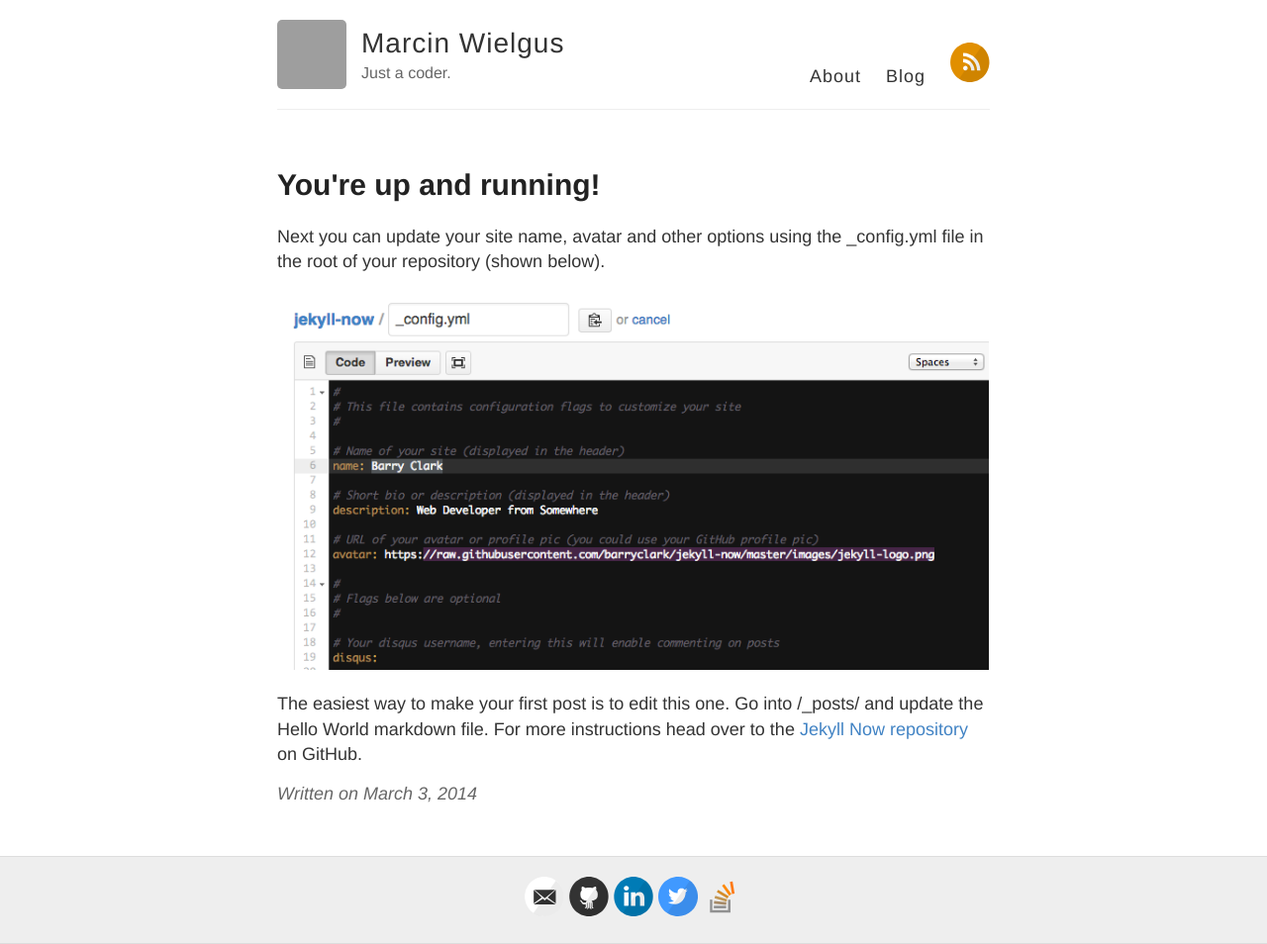
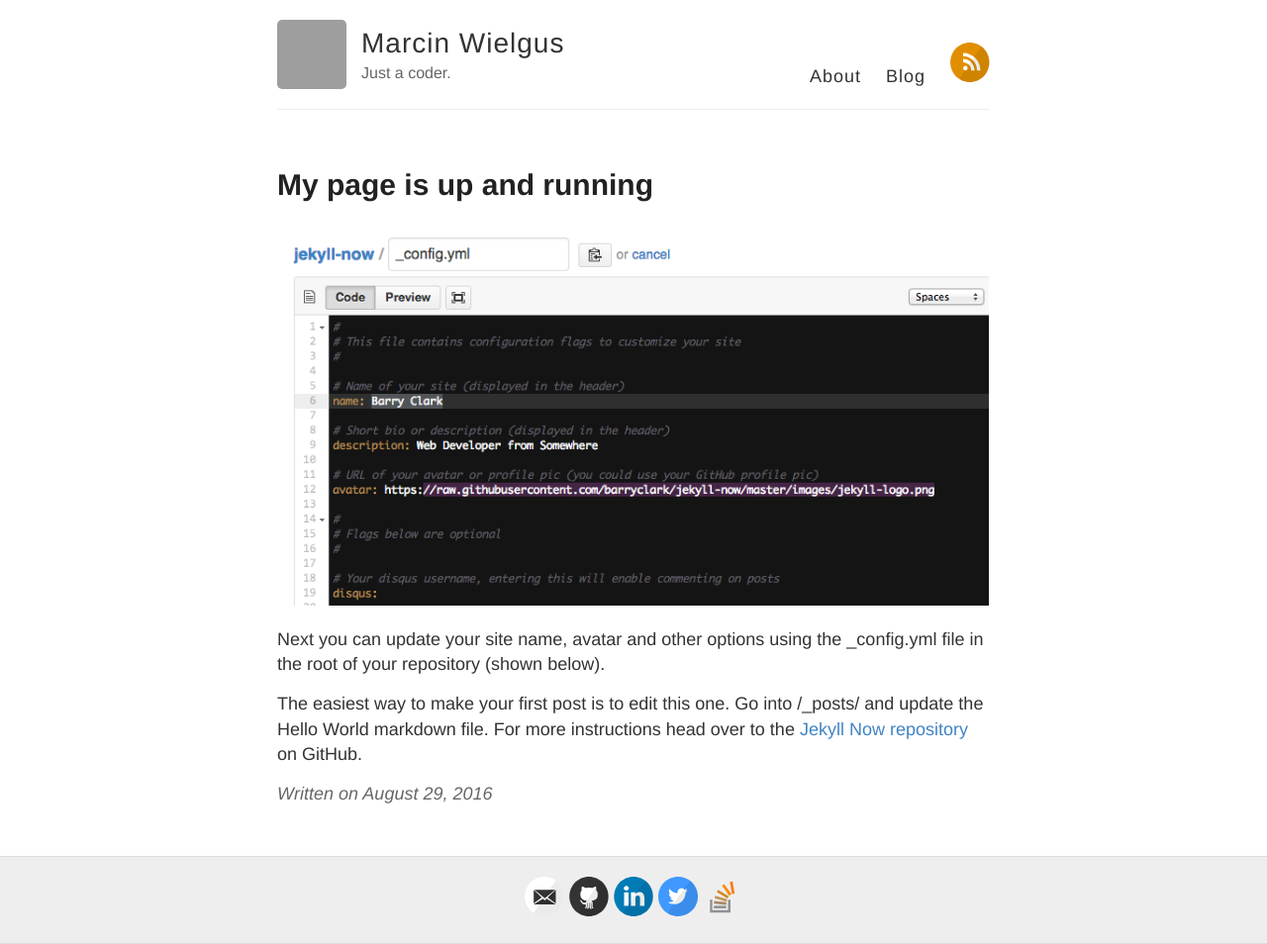
Before and after one commit to s4s0l/s4s0l.github.io, a Jekyll site: the page built from _posts/2016-08-29-Hello-World.md, in a window 1280 px wide. Shown: the whole page at 99% size. Built offline with Jekyll 4.4.1, drawn with Linux system fonts in a browser that asks for light colours; comment, search, counter and statistics services are not loaded; grey boxes are pictures that could not be loaded.

Commit message:
Personalization touch

```diff
--- a/_posts/2014-3-3-Hello-World.md
+++ b/_posts/2016-08-29-Hello-World.md
@@ -1,10 +1,11 @@
 ---
 layout: post
-title: You're up and running!
+title: My page is up and running
 ---
+
+![_config.yml]({{ site.baseurl }}/images/config.png)
 
 Next you can update your site name, avatar and other options using the _config.yml file in the root of your repository (shown below).
 
-![_config.yml]({{ site.baseurl }}/images/config.png)
 
 The easiest way to make your first post is to edit this one. Go into /_posts/ and update the Hello World markdown file. For more instructions head over to the [Jekyll Now repository](https://github.com/barryclark/jekyll-now) on GitHub.
```
Also changed, not shown: README.md.
